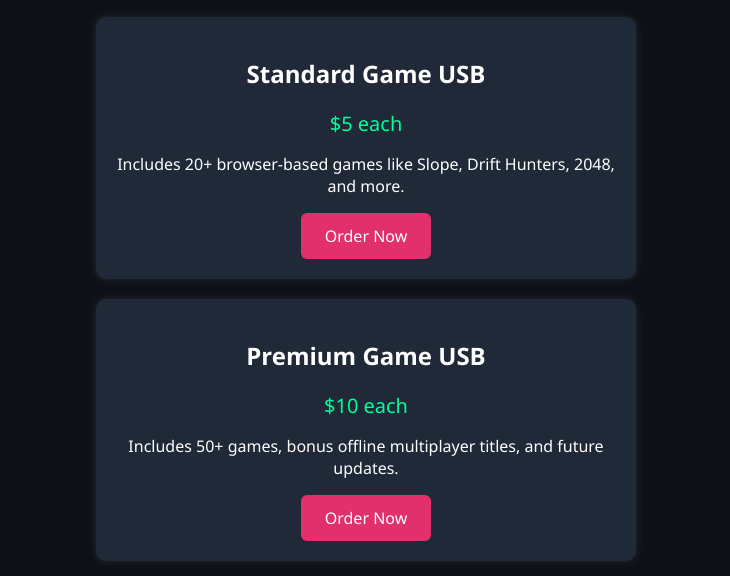
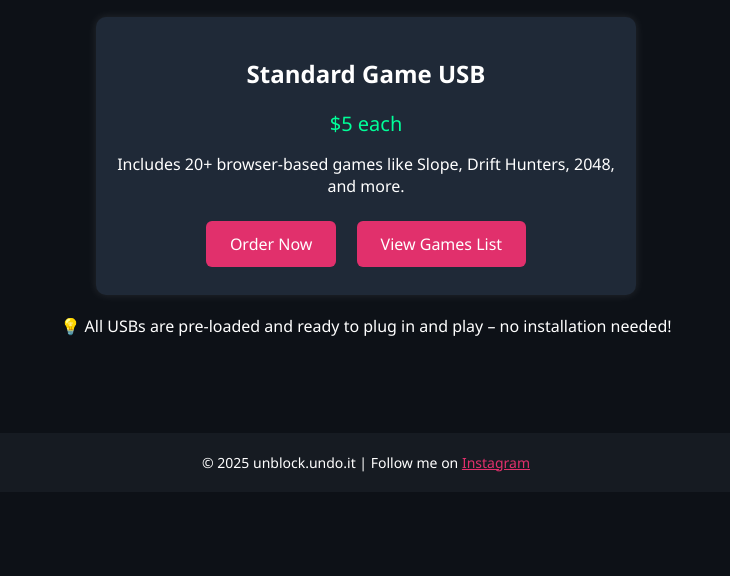
Before and after one commit to dutchmiller-dmr/lcabweb, a plain HTML site: page index.html in a window 1280 px wide. Shown: the part 224-800 px from the top of the page, without its empty margins (274-1004 px from the left). Drawn offline with Linux system fonts and the light colour scheme.

Commit message:
Update index.html

```diff
--- a/index.html
+++ b/index.html
@@ -45,6 +45,7 @@
       font-size: 16px;
       text-decoration: none;
       display: inline-block;
+      margin: 8px;
       transition: 0.3s;
     }
     .btn:hover {
@@ -69,21 +70,16 @@
       <h2>Standard Game USB</h2>
       <p class="price">$5 each</p>
       <p>Includes 20+ browser-based games like Slope, Drift Hunters, 2048, and more.</p>
-      <a class="btn" href="https://forms.gle/YOUR-GOOGLE-FORM" target="_blank">Order Now</a>
-    </div>
-
-    <div class="product">
-      <h2>Premium Game USB</h2>
-      <p class="price">$10 each</p>
-      <p>Includes 50+ games, bonus offline multiplayer titles, and future updates.</p>
-      <a class="btn" href="https://forms.gle/YOUR-GOOGLE-FORM" target="_blank">Order Now</a>
+      <a class="btn" href="https://forms.gle/GHq9ipJtuZqjfbvD6" target="_blank">Order Now</a>
+      <a class="btn" href="games.html">View Games List</a>
     </div>
 
     <p>💡 All USBs are pre-loaded and ready to plug in and play – no installation needed!</p>
   </div>
 
   <footer>
-    &copy; 2025 unblock.undo.it | Follow me on <a href="https://instagram.com/dutch_ies" target="_blank" style="color:#e1306c;">Instagram</a>
+    &copy; 2025 unblock.undo.it | Follow me on
+    <a href="https://instagram.com/dutch_ies" target="_blank" style="color:#e1306c;">Instagram</a>
   </footer>
 </body>
 </html>
```
